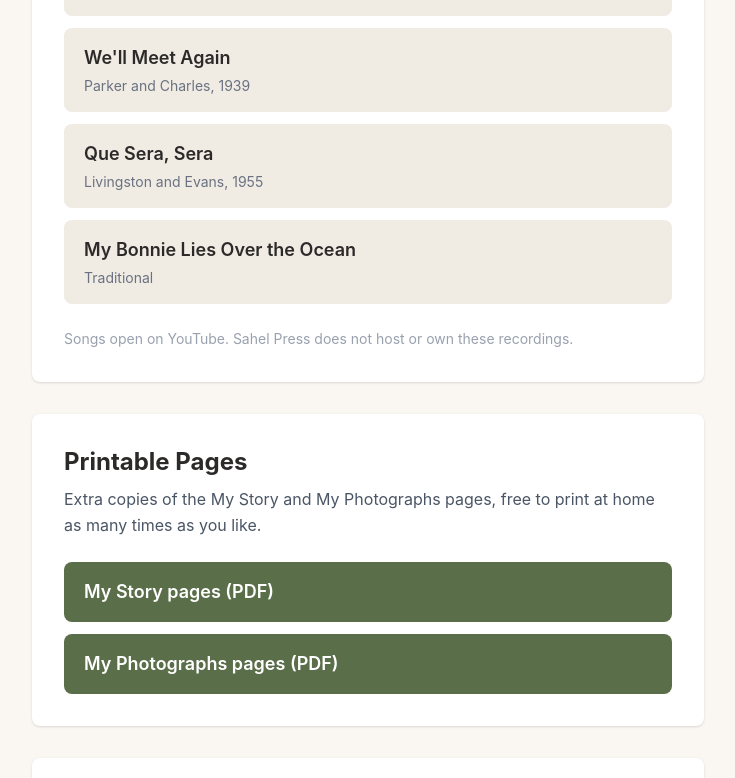
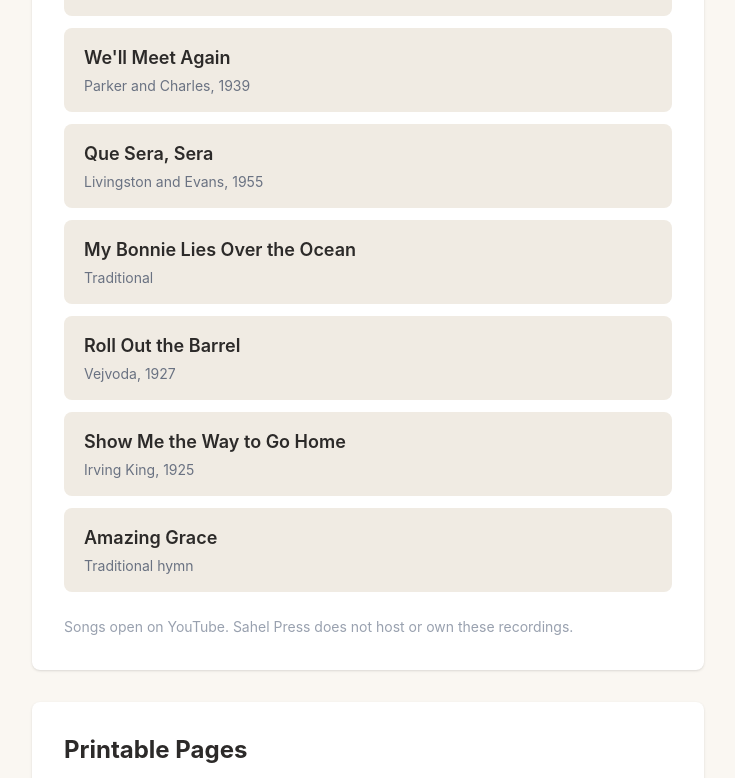
Before and after one commit to yusuf1013/sahel-press, a React (Vite) app: page /remember in a window 1280 px wide. Shown: the part 603-1381 px from the top of the page, without its empty margins (272-1007 px from the left). Built offline with nearby package versions, Linux system fonts and the light colour scheme.

Commit message:
Update Remember page song list to eight

```diff
--- a/src/pages/Remember.jsx
+++ b/src/pages/Remember.jsx
@@ -6,6 +6,9 @@ const SONGS = [
   { title: "We'll Meet Again", note: 'Parker and Charles, 1939' },
   { title: 'Que Sera, Sera', note: 'Livingston and Evans, 1955' },
   { title: 'My Bonnie Lies Over the Ocean', note: 'Traditional' },
+  { title: 'Roll Out the Barrel', note: 'Vejvoda, 1927' },
+  { title: 'Show Me the Way to Go Home', note: 'Irving King, 1925' },
+  { title: 'Amazing Grace', note: 'Traditional hymn' },
 ]
 
 function youtubeLink(title) {
```
